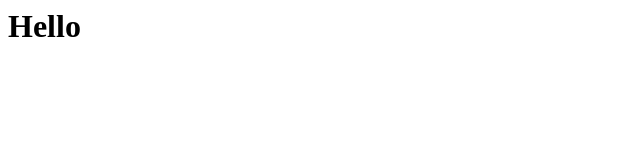
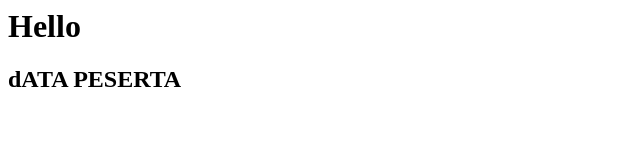
Before and after one commit to detautama/tes, a plain HTML site: page index.html in a window 1280 px wide. Shown: the whole page, without its empty margins (0-640 px from the left). Drawn offline with Linux system fonts and the light colour scheme.

Commit message:
Perubahan h2

```diff
--- a/index.html
+++ b/index.html
@@ -1 +1,2 @@
 <h1>Hello</h1>
+<h2>dATA PESERTA</h2>
```
